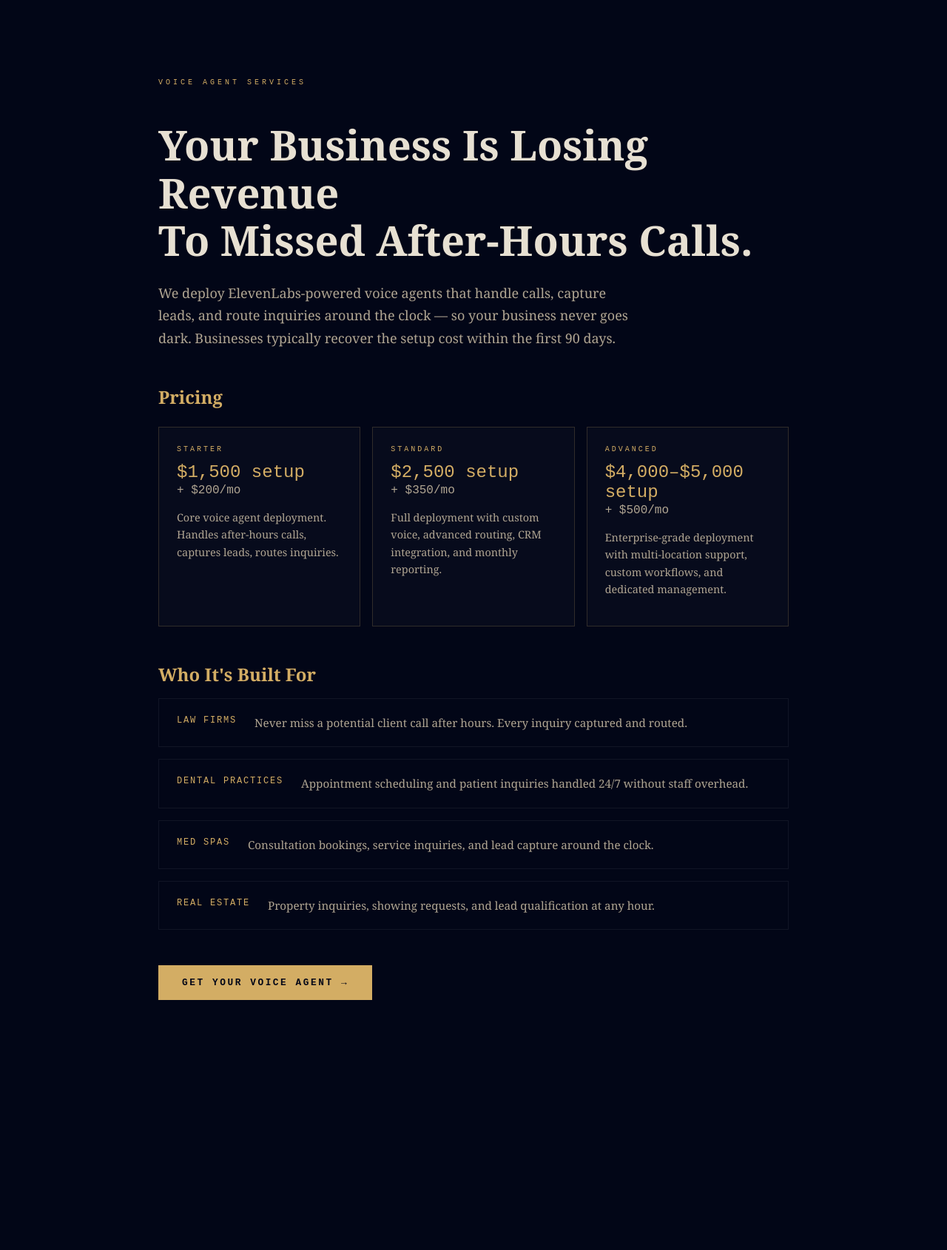
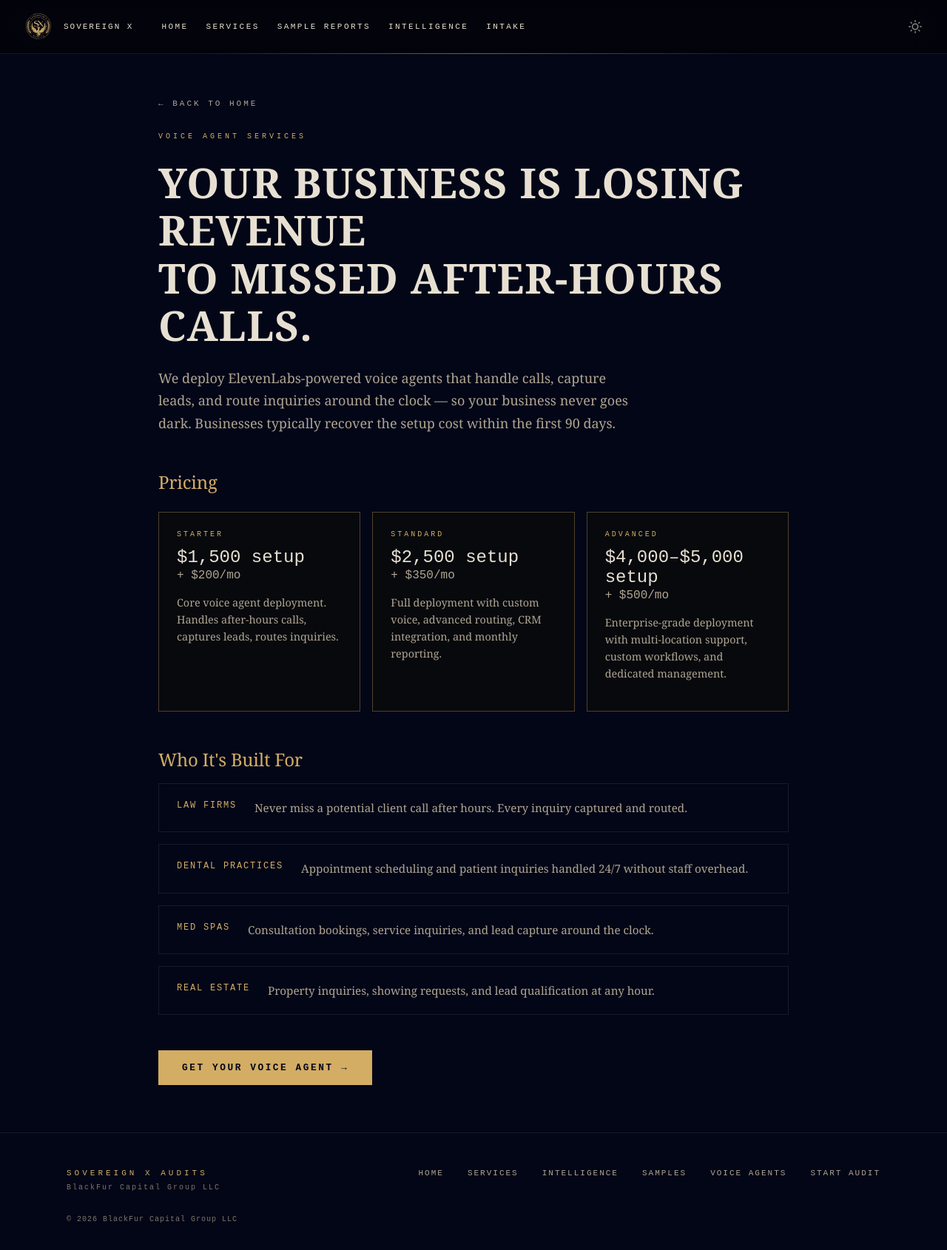
Before and after one commit to wbfo/NewSXA, a Next.js app: page /voice-agents in a window 1280 px wide. Shown: the top 1690 px of the page at 74% size. Before the commit the page ends 1416 px from the top, so only its background shows below. Built offline with nearby package versions, Linux system fonts and the light colour scheme; no server answers.

Commit message:
fix(meta): blog title/canonical/OG + voice-agents nav/footer/OG

```diff
--- a/app/voice-agents/page.tsx
+++ b/app/voice-agents/page.tsx
@@ -1,10 +1,38 @@
 import type { Metadata } from "next";
+import Link from "next/link";
+import { SiteNav } from "@/components/sections/site-nav";
 
 export const metadata: Metadata = {
-  title: "Voice Agent Services — Sovereign X Audits",
+  title: {
+    absolute: "Voice Agent Services — Sovereign X Audits",
+  },
   description:
     "ElevenLabs-powered voice agents for law firms, dental practices, med spas, and any business losing revenue to missed after-hours calls. Setup from $1,500.",
   alternates: { canonical: "https://sxaudits.com/voice-agents" },
+  openGraph: {
+    title: "Voice Agent Services — Sovereign X Audits",
+    description:
+      "AI voice agents that handle calls, capture leads, and route inquiries 24/7. Businesses typically recover the setup cost within 90 days.",
+    url: "https://sxaudits.com/voice-agents",
+    siteName: "Sovereign X Audits",
+    images: [
+      {
+        url: "https://sxaudits.com/og-image.png",
+        width: 1200,
+        height: 630,
+        alt: "Voice Agent Services — Sovereign X Audits",
+      },
+    ],
+    type: "website",
+    locale: "en_US",
+  },
+  twitter: {
+    card: "summary_large_image",
+    title: "Voice Agent Services — Sovereign X Audits",
+    description:
+      "AI voice agents that handle calls, capture leads, and route inquiries 24/7.",
+    images: ["https://sxaudits.com/og-image.png"],
+  },
 };
 
 const TIERS = [
@@ -37,47 +65,73 @@ const USE_CASES = [
 
 export default function VoiceAgentsPage() {
   return (
-    <main style={{ background: "#020617", color: "#e7e0d2", minHeight: "100vh" }}>
-      <section style={{ maxWidth: 900, margin: "0 auto", padding: "6rem 1.5rem 4rem" }}>
-        <p style={{ fontFamily: "monospace", fontSize: 10, letterSpacing: "0.4em", color: "#d3ad64", textTransform: "uppercase", marginBottom: "1.5rem" }}>
+    <div className="sx-intake">
+      <SiteNav />
+
+      <main style={{ background: "var(--bg)", color: "var(--text)", minHeight: "100vh" }}>
+        <section style={{ maxWidth: 900, margin: "0 auto", padding: "8rem 1.5rem 4rem" }}>
+
+          {/* Back */}
+          <div style={{ marginBottom: "32px" }}>
+            <Link
+              href="/"
+              style={{
+                color: "var(--subtle)",
+                fontFamily: "monospace",
+                fontSize: "11px",
+                letterSpacing: "3px",
+                textTransform: "uppercase",
+                textDecoration: "none",
+              }}
+            >
+              ← Back to Home
+            </Link>
+          </div>
+
+          <p style={{ fontFamily: "monospace", fontSize: 10, letterSpacing: "0.4em", color: "var(--gold)", textTransform: "uppercase", marginBottom: "1.5rem" }}>
             Voice Agent Services
           </p>
-        <h1 style={{ fontFamily: "Georgia, serif", fontSize: "clamp(2rem, 5vw, 3.5rem)", lineHeight: 1.15, marginBottom: "1.5rem", color: "#e7e0d2" }}>
+
+          <h1 style={{ fontFamily: "Georgia, serif", fontSize: "clamp(2rem, 5vw, 3.5rem)", lineHeight: 1.15, marginBottom: "1.5rem", color: "var(--text)" }}>
             Your Business Is Losing Revenue<br />
             To Missed After-Hours Calls.
           </h1>
-        <p style={{ fontSize: "1.125rem", color: "#b0a592", fontFamily: "Georgia, serif", lineHeight: 1.7, marginBottom: "3rem", maxWidth: 640 }}>
+
+          <p style={{ fontSize: "1.125rem", color: "var(--subtle)", fontFamily: "Georgia, serif", lineHeight: 1.7, marginBottom: "3rem", maxWidth: 640 }}>
             We deploy ElevenLabs-powered voice agents that handle calls, capture leads, and route inquiries
             around the clock — so your business never goes dark. Businesses typically recover the setup cost
             within the first 90 days.
           </p>
 
-        <h2 style={{ fontFamily: "Georgia, serif", fontSize: "1.5rem", color: "#d3ad64", marginBottom: "1.5rem" }}>Pricing</h2>
+          {/* Pricing */}
+          <h2 style={{ fontFamily: "Georgia, serif", fontSize: "1.5rem", color: "var(--gold)", marginBottom: "1.5rem" }}>Pricing</h2>
           <div style={{ display: "grid", gridTemplateColumns: "repeat(auto-fill, minmax(240px, 1fr))", gap: "1rem", marginBottom: "3rem" }}>
             {TIERS.map((tier) => (
-            <div key={tier.name} style={{ border: "1px solid rgba(211,173,100,0.2)", padding: "1.5rem", background: "rgba(255,255,255,0.02)" }}>
-              <div style={{ fontFamily: "monospace", fontSize: 10, letterSpacing: "0.3em", color: "#d3ad64", textTransform: "uppercase", marginBottom: "0.75rem" }}>{tier.name}</div>
-              <div style={{ fontFamily: "monospace", fontSize: "1.5rem", color: "#d3ad64", marginBottom: "0.125rem" }}>{tier.setup} setup</div>
-              <div style={{ fontFamily: "monospace", fontSize: "1rem", color: "#b0a592", marginBottom: "1rem" }}>+ {tier.monthly}</div>
-              <p style={{ fontFamily: "Georgia, serif", fontSize: "0.9rem", color: "#b0a592", lineHeight: 1.6 }}>{tier.desc}</p>
+              <div key={tier.name} style={{ border: "1px solid var(--gold-glow)", padding: "1.5rem", background: "var(--surface)" }}>
+                <div style={{ fontFamily: "monospace", fontSize: 10, letterSpacing: "0.3em", color: "var(--gold)", textTransform: "uppercase", marginBottom: "0.75rem" }}>{tier.name}</div>
+                <div style={{ fontFamily: "monospace", fontSize: "1.5rem", color: "var(--text)", marginBottom: "0.125rem" }}>{tier.setup} setup</div>
+                <div style={{ fontFamily: "monospace", fontSize: "1rem", color: "var(--subtle)", marginBottom: "1rem" }}>+ {tier.monthly}</div>
+                <p style={{ fontFamily: "Georgia, serif", fontSize: "0.9rem", color: "var(--subtle)", lineHeight: 1.6 }}>{tier.desc}</p>
               </div>
             ))}
           </div>
 
-        <h2 style={{ fontFamily: "Georgia, serif", fontSize: "1.5rem", color: "#d3ad64", marginBottom: "1rem" }}>Who It&apos;s Built For</h2>
+          {/* Who it's for */}
+          <h2 style={{ fontFamily: "Georgia, serif", fontSize: "1.5rem", color: "var(--gold)", marginBottom: "1rem" }}>Who It&apos;s Built For</h2>
           <div style={{ display: "grid", gap: "1rem", marginBottom: "3rem" }}>
             {USE_CASES.map((uc) => (
-            <div key={uc.industry} style={{ border: "1px solid rgba(255,255,255,0.06)", padding: "1.25rem 1.5rem", display: "flex", gap: "1.5rem", alignItems: "flex-start" }}>
-              <span style={{ fontFamily: "monospace", fontSize: "0.75rem", color: "#d3ad64", textTransform: "uppercase", letterSpacing: "0.15em", whiteSpace: "nowrap", paddingTop: "0.125rem" }}>{uc.industry}</span>
-              <span style={{ fontFamily: "Georgia, serif", color: "#b0a592", lineHeight: 1.6, fontSize: "0.95rem" }}>{uc.detail}</span>
+              <div key={uc.industry} style={{ border: "1px solid var(--border)", padding: "1.25rem 1.5rem", display: "flex", gap: "1.5rem", alignItems: "flex-start" }}>
+                <span style={{ fontFamily: "monospace", fontSize: "0.75rem", color: "var(--gold)", textTransform: "uppercase", letterSpacing: "0.15em", whiteSpace: "nowrap", paddingTop: "0.125rem" }}>{uc.industry}</span>
+                <span style={{ fontFamily: "Georgia, serif", color: "var(--subtle)", lineHeight: 1.6, fontSize: "0.95rem" }}>{uc.detail}</span>
               </div>
             ))}
           </div>
 
+          {/* CTA */}
           <a
             href="/intake"
             style={{
-            display: "inline-block", background: "#d3ad64", color: "#020617",
+              display: "inline-block", background: "var(--gold)", color: "var(--bg)",
               padding: "1rem 2rem", fontFamily: "monospace", fontSize: "0.8rem",
               letterSpacing: "0.2em", textTransform: "uppercase", fontWeight: 700,
               textDecoration: "none",
@@ -87,5 +141,45 @@ export default function VoiceAgentsPage() {
           </a>
         </section>
       </main>
+
+      {/* Footer */}
+      <footer style={{
+        borderTop: "1px solid var(--border)",
+        background: "var(--bg)",
+        padding: "48px 24px",
+      }}>
+        <div style={{ maxWidth: "1100px", margin: "0 auto", display: "flex", flexWrap: "wrap", justifyContent: "space-between", alignItems: "flex-start", gap: "32px" }}>
+          <div>
+            <div style={{ color: "var(--gold)", fontFamily: "monospace", fontSize: "11px", letterSpacing: "4px", textTransform: "uppercase", marginBottom: "8px" }}>
+              Sovereign X Audits
+            </div>
+            <div style={{ color: "var(--dim)", fontFamily: "monospace", fontSize: "10px", letterSpacing: "2px" }}>
+              BlackFur Capital Group LLC
+            </div>
+          </div>
+          <nav style={{ display: "flex", gap: "32px", flexWrap: "wrap" }}>
+            {([
+              { href: "/", label: "Home" },
+              { href: "/#services", label: "Services" },
+              { href: "/blog", label: "Intelligence" },
+              { href: "/samples", label: "Samples" },
+              { href: "/voice-agents", label: "Voice Agents" },
+              { href: "/intake", label: "Start Audit" },
+            ] as const).map(({ href, label }) => (
+              <Link
+                key={href}
+                href={href}
+                style={{ color: "var(--subtle)", fontFamily: "monospace", fontSize: "11px", letterSpacing: "2px", textTransform: "uppercase", textDecoration: "none" }}
+              >
+                {label}
+              </Link>
+            ))}
+          </nav>
+          <div style={{ color: "var(--dim)", fontFamily: "monospace", fontSize: "10px", letterSpacing: "1px" }}>
+            © {new Date().getFullYear()} BlackFur Capital Group LLC
+          </div>
+        </div>
+      </footer>
+    </div>
   );
 }
```
Also changed, not shown: app/blog/page.tsx (+19 -2 lines). Lines whose indentation alone changed are shown as unchanged.
